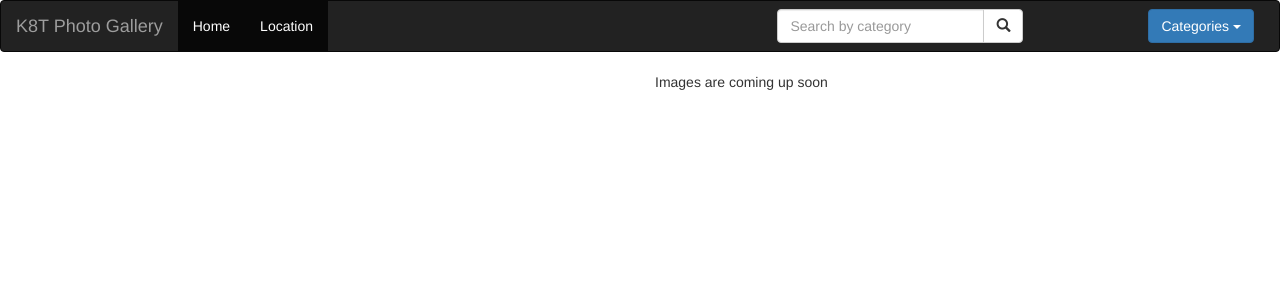
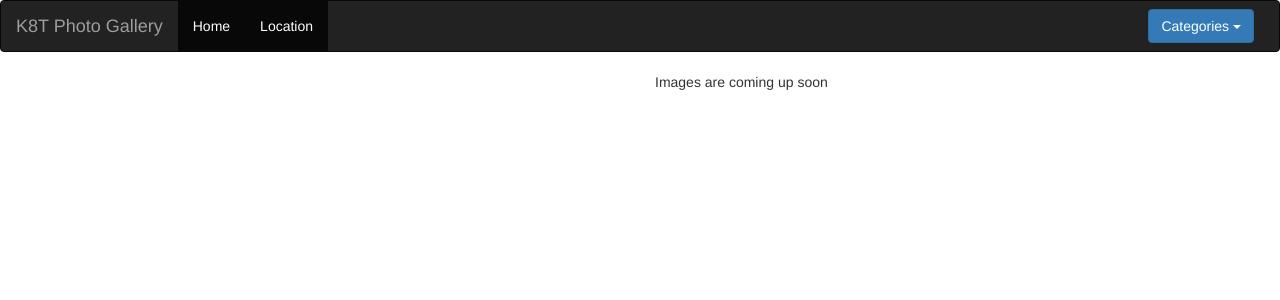
Before and after one commit to chiriket/Photo-Gallery, a Django app: page / in a window 1280 px wide. Shown: the top 300 px of the page. Run offline with Django 3.2, Linux system fonts and the light colour scheme; data that the repository does not hold is empty; some libraries are stand-ins or nearby versions.

Commit message:
updated navbar

```diff
--- a/gallery/templates/navbar.html
+++ b/gallery/templates/navbar.html
@@ -19,25 +19,7 @@
       <div class="dropdown" style="padding-top: 8px; padding-right:10px; float:right;">
         <button class="btn btn-primary dropdown-toggle" type="button" data-toggle="dropdown">Categories
         <span class="caret"></span></button>
-        <ul class="dropdown-menu">
-          <li>City</li> <hr>
-          <li>Food</li><hr>
-          <li>Nature</li><hr>
-          <li>Party</li><hr>
-        </ul>
-      </div>
-      <div class="col-sm-4 col-md-4 navbar-right" style="float:right;">
 
-        <form class="navbar-form" role="search" action="{% url 'search_images' %}">
-
-          <div class="input-group">
-            <input type="text" class="form-control" placeholder="Search by category" name="image">
-            <div class="input-group-btn">
-              <button class="btn btn-default" type="submit"><i class="glyphicon glyphicon-search"></i></button>
-            </div>
-          </div>
-
-        </form>
       </div>
       <!--search form end -->
     </div>
--- a/runtime.txt
+++ b/runtime.txt
@@ -1 +1 @@
-python-3.6.7
+python-3.6.7`
```
Also changed, not shown: gallery/views.py (+0 -12 lines).
